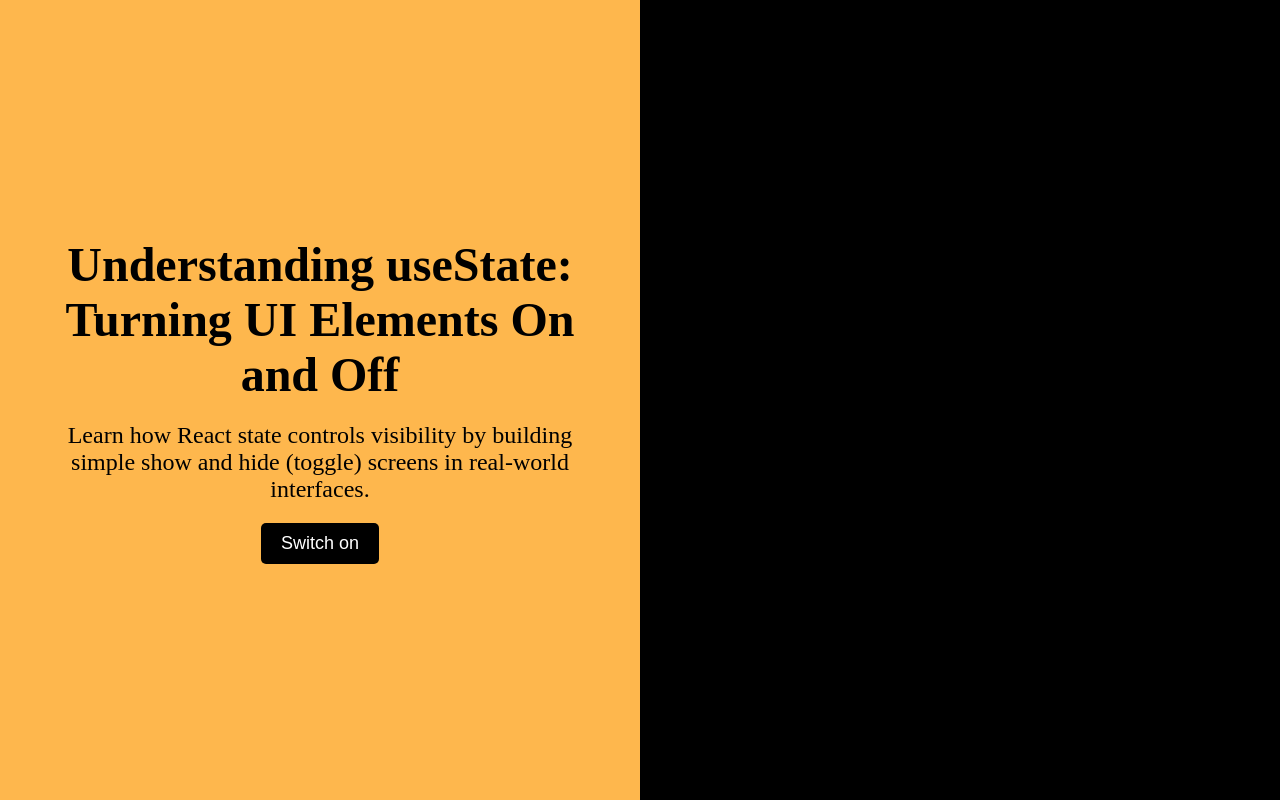
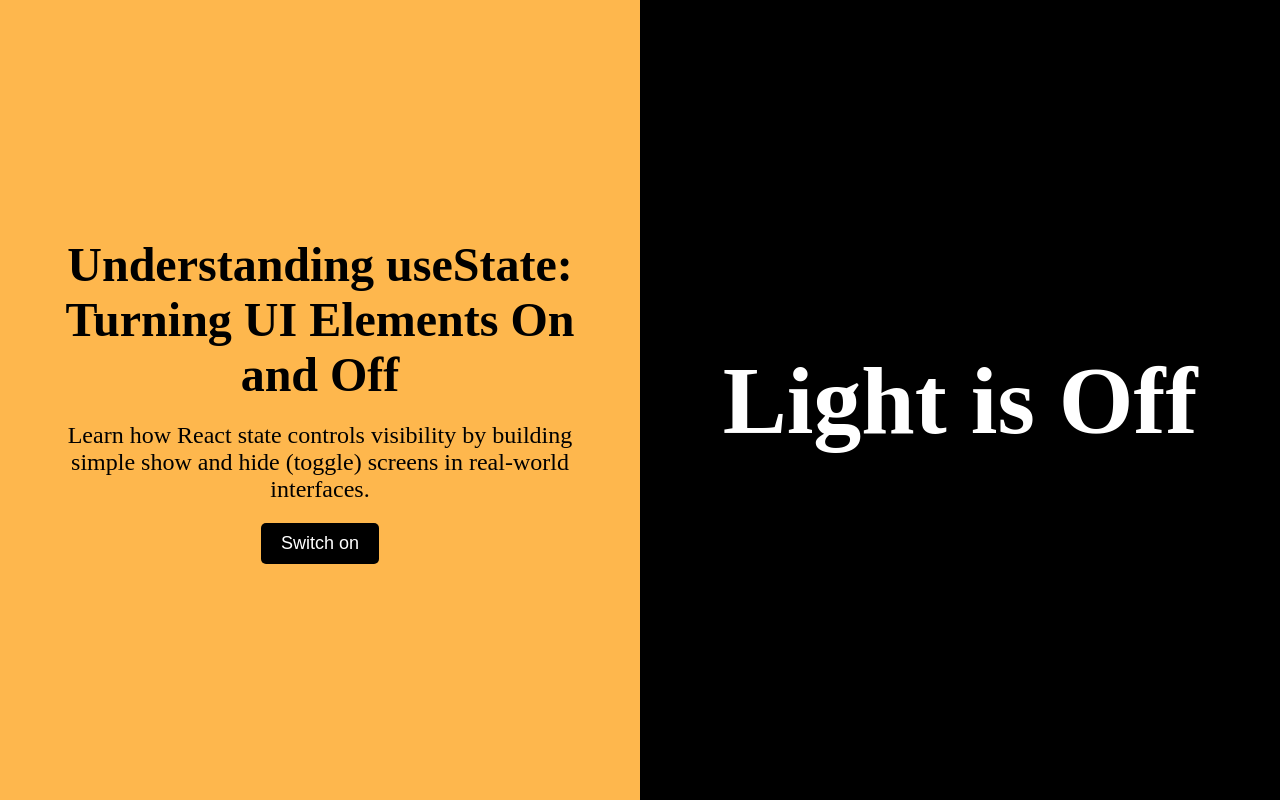
Before and after one commit to BernardSDev/useState, a React (Vite) app: page / in a window 1280 px wide. Built offline with nearby package versions, Linux system fonts and the light colour scheme.

Commit message:
Add useState logic to control switch toggle behavior

```diff
--- a/src/App.jsx
+++ b/src/App.jsx
@@ -1,4 +1,12 @@
+import {useState} from "react";
+
 function App() {
+    const [isLightOn, setIsLightOn] = useState(false);
+
+    function handleSwitch() {
+        setIsLightOn(!isLightOn);
+    }
+
     return (
         <div className="main-container">
             <div className="control">
@@ -9,11 +17,16 @@ function App() {
                     Learn how React state controls visibility by building simple show and hide (toggle) screens in
                     real-world interfaces.
                 </p>
-                <button className="control-button">
+                <button
+                    onClick = { handleSwitch }
+                    className="control-button"
+                >
                     Switch on
                 </button>
             </div>
-            <div className="screen">Screen</div>
+            <div className="screen">
+                { isLightOn ? <h1>Light is On</h1> : <h1>Light is Off</h1> }
+            </div>
         </div>
     )
 }
--- a/src/index.css
+++ b/src/index.css
@@ -43,7 +43,23 @@ body, html{
     cursor: pointer;
 }
 
+.control-button:hover {
+    background-color: #ffffff;
+    color: #000000;
+    transition: 0.3s;
+    transform: scale(1.1);
+}
+
 
 .screen {
     background-color: #000000;
+    color: #ffffff;
+    font-size: 48px;
+
+    display: flex;
+    flex-direction: column;
+    justify-content: center;
+    align-items: center;
+    text-align: center;
+    gap: 20px;
 }
```
